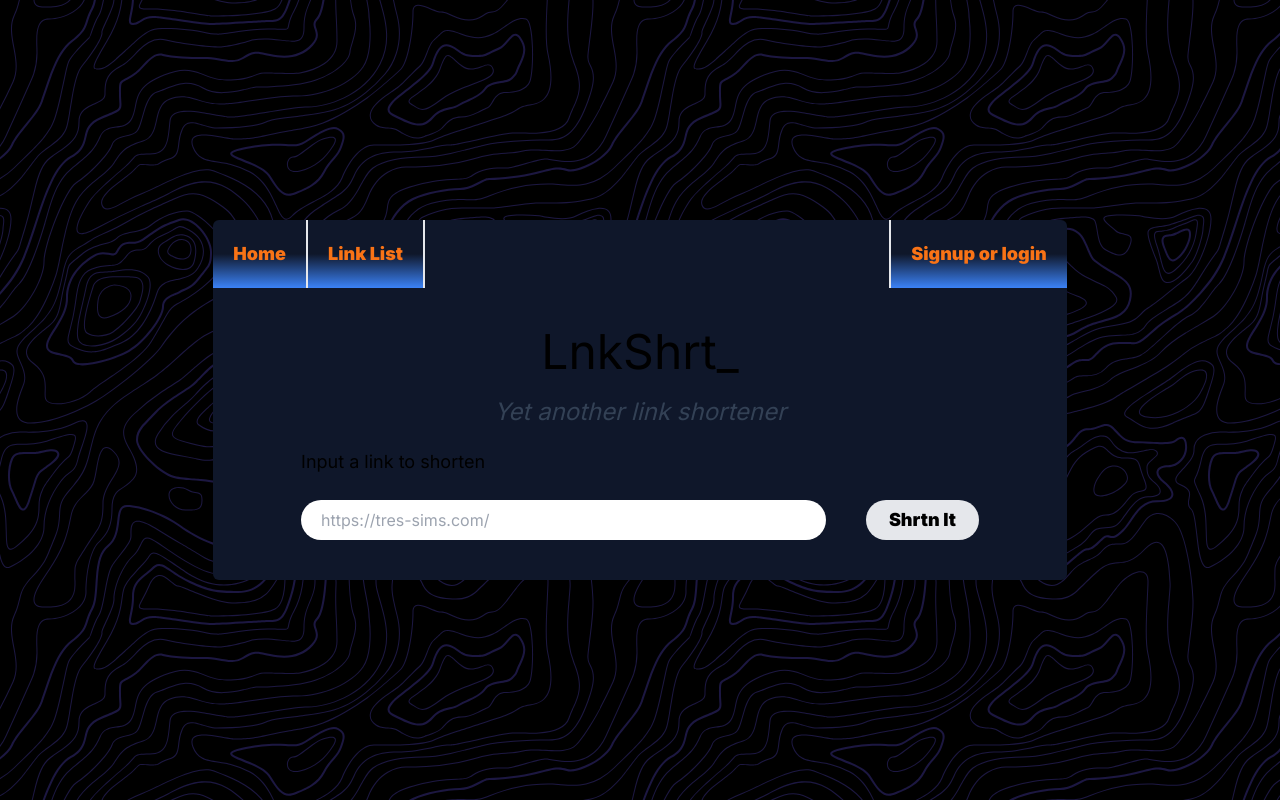
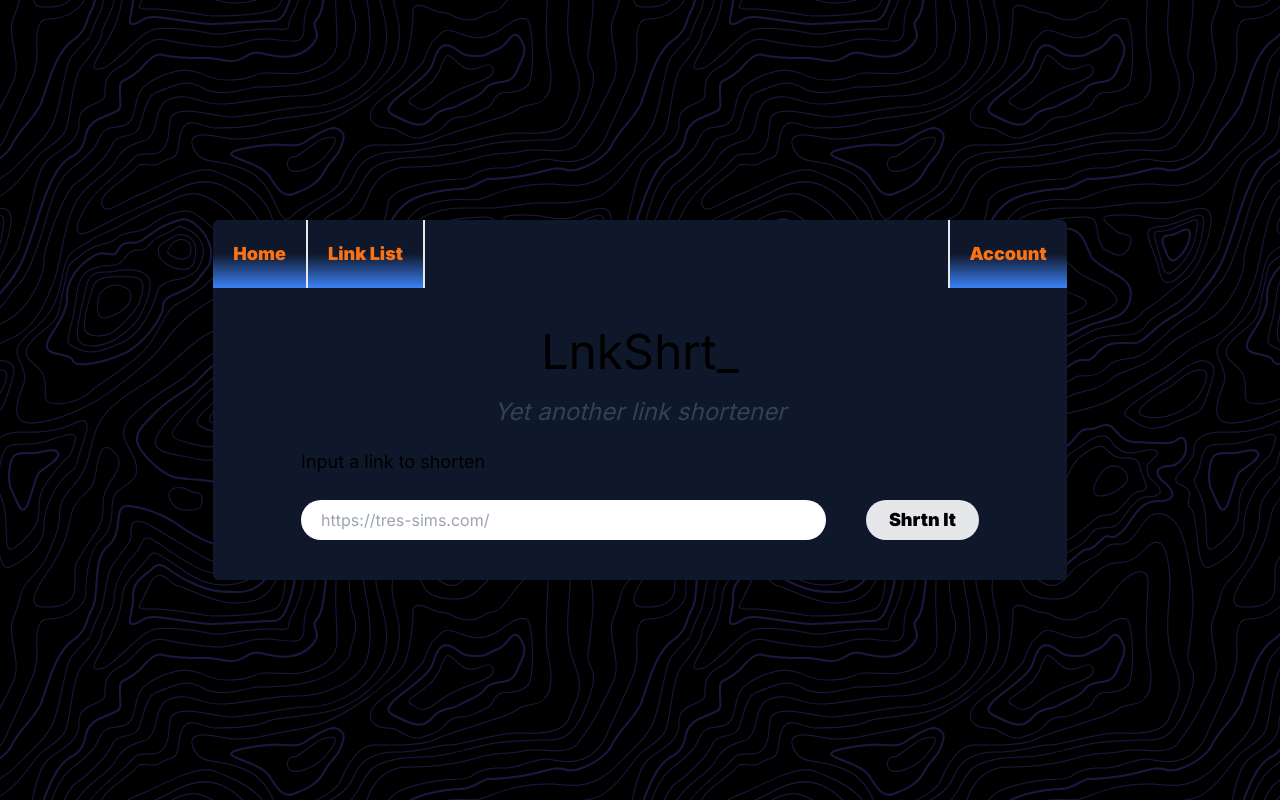
Before and after one commit to TresSims/LnkShrt, a Next.js app in the folder frontend/: page / in a window 1280 px wide. Built offline with nearby package versions, Linux system fonts and the light colour scheme.

Commit message:
Nav interface cleanup

```diff
--- a/frontend/app/layout.js
+++ b/frontend/app/layout.js
@@ -34,22 +34,12 @@ export default function RootLayout({ children }) {
                   </Link>
                 </div>
                 <div className="flex">
-                  {!Cookies.get("loggedin") && (
-                    <Link
-                      href="/login"
-                      className="m-0 p-5 no-underline bg-gradient-to-t to-50% from-blue-500 hover:from-blue-400 active:from-blue-600 border-l-2"
-                    >
-                      Signup or login
-                    </Link>
-                  )}
-                  {Cookies.get("loggedin") && (
-                    <Link
-                      href="/manageAccount"
-                      className="m-0 p-5 no-underline bg-gradient-to-t to-50% from-blue-500 hover:from-blue-400 active:from-blue-600 border-l-2"
-                    >
-                      Manage Account
-                    </Link>
-                  )}
+                  <Link
+                    href="/login"
+                    className="m-0 p-5 no-underline bg-gradient-to-t to-50% from-blue-500 hover:from-blue-400 active:from-blue-600 border-l-2"
+                  >
+                    Account
+                  </Link>
                 </div>
               </div>
               <div className="flex flex-col p-5 justify-center place-items-center w-full">
```
